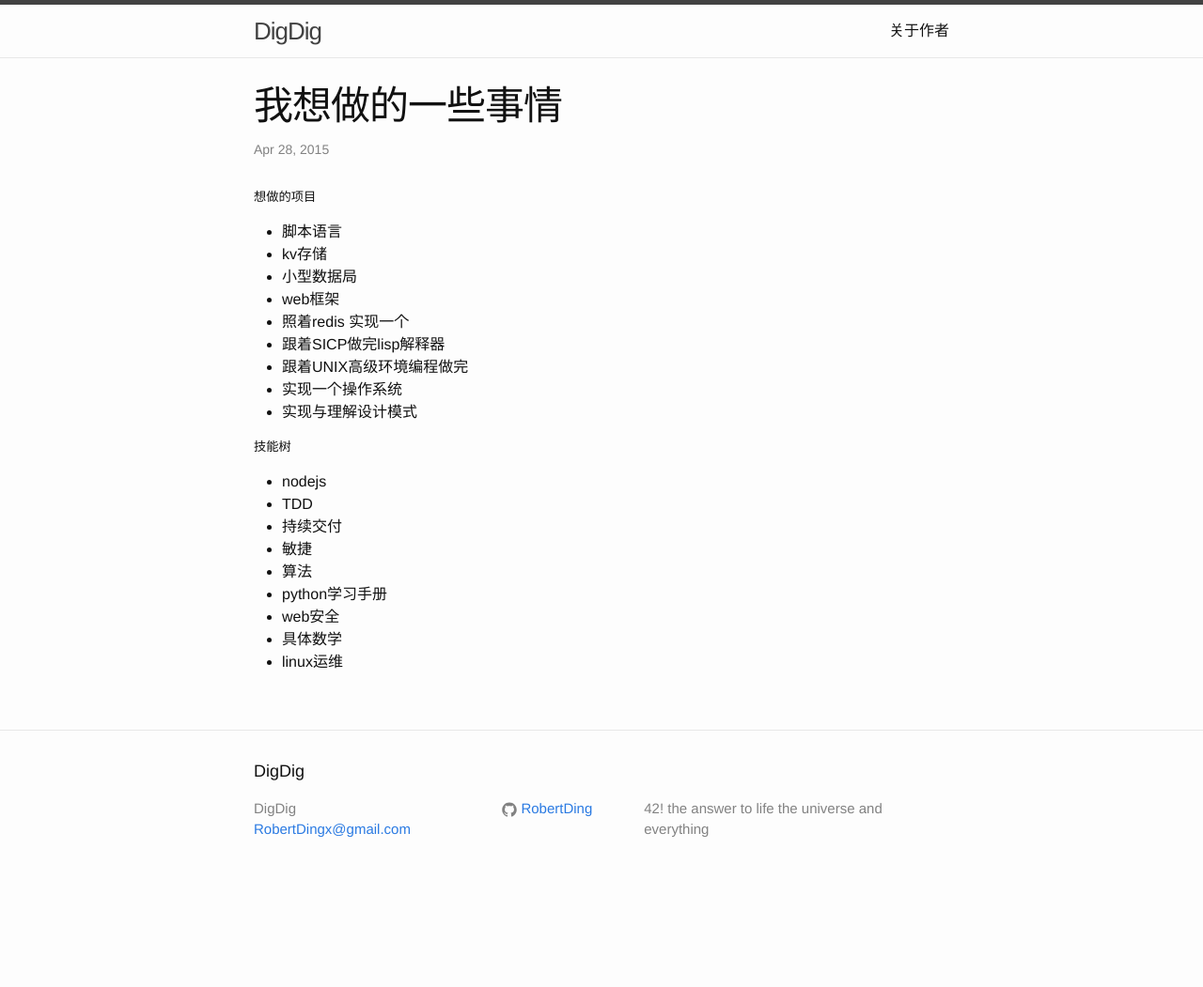
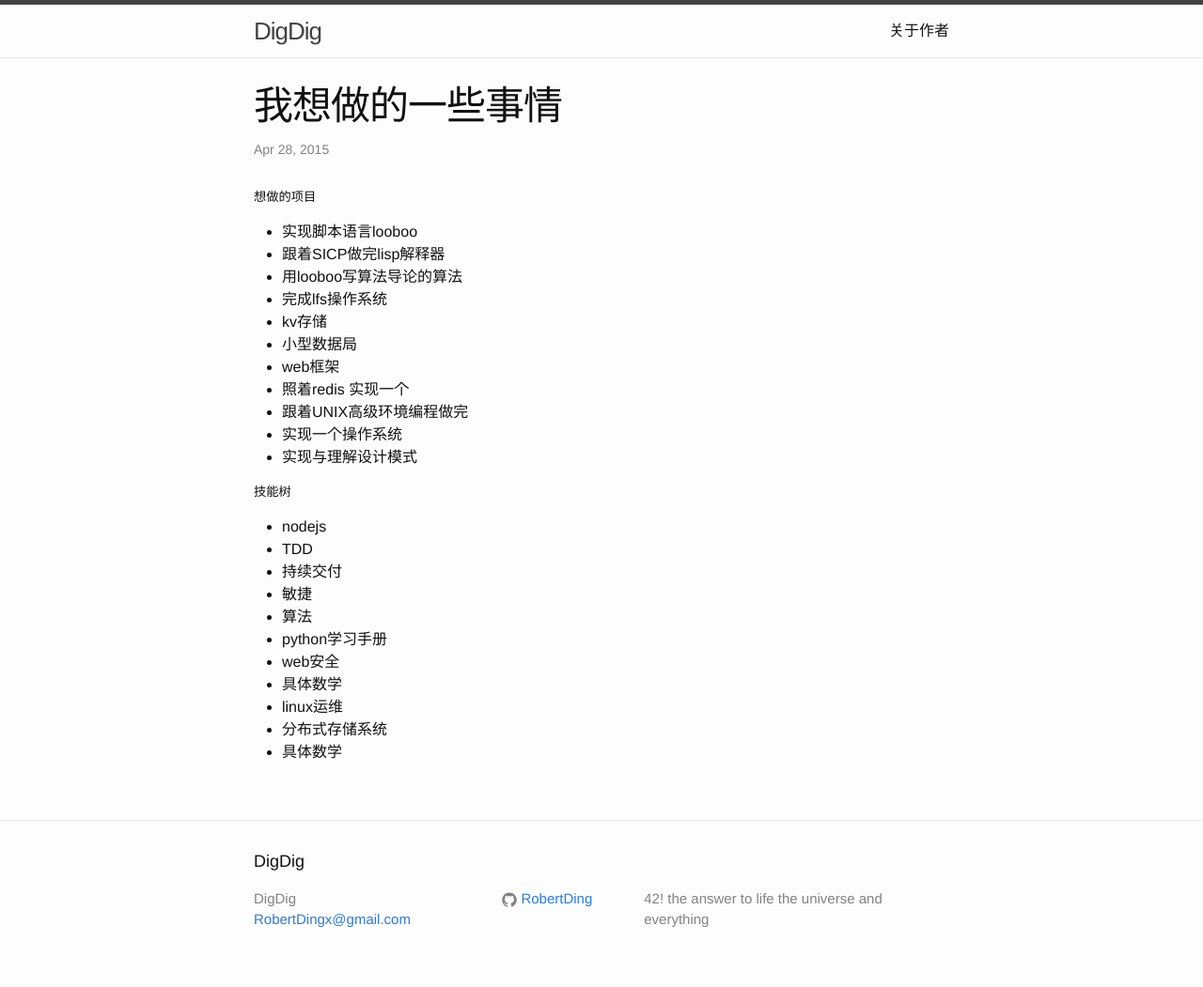
Before and after one commit to robertding/robertding.github.io, a Jekyll site: the page built from _posts/mywork/2015-04-28-what-i-wanna-do.md, in a window 1280 px wide. Shown: the whole page at 94% size. Built offline with Jekyll 4.4.1, drawn with Linux system fonts in a browser that asks for light colours; before the commit the page ends 955 px from its top, so only the background shows below that.

Commit message:
[update] looboo

```diff
--- a/_posts/mywork/2015-04-28-what-i-wanna-do.md
+++ b/_posts/mywork/2015-04-28-what-i-wanna-do.md
@@ -4,12 +4,14 @@ title: 我想做的一些事情
 ---
 
 ##### 想做的项目
-- 脚本语言
+- 实现脚本语言looboo
+- 跟着SICP做完lisp解释器
+- 用looboo写算法导论的算法
+- 完成lfs操作系统
 - kv存储
 - 小型数据局
 - web框架
 - 照着redis 实现一个
-- 跟着SICP做完lisp解释器
 - 跟着UNIX高级环境编程做完
 - 实现一个操作系统
 - 实现与理解设计模式
@@ -24,3 +26,5 @@ title: 我想做的一些事情
 - web安全
 - 具体数学
 - linux运维
+- 分布式存储系统
+- 具体数学
```
